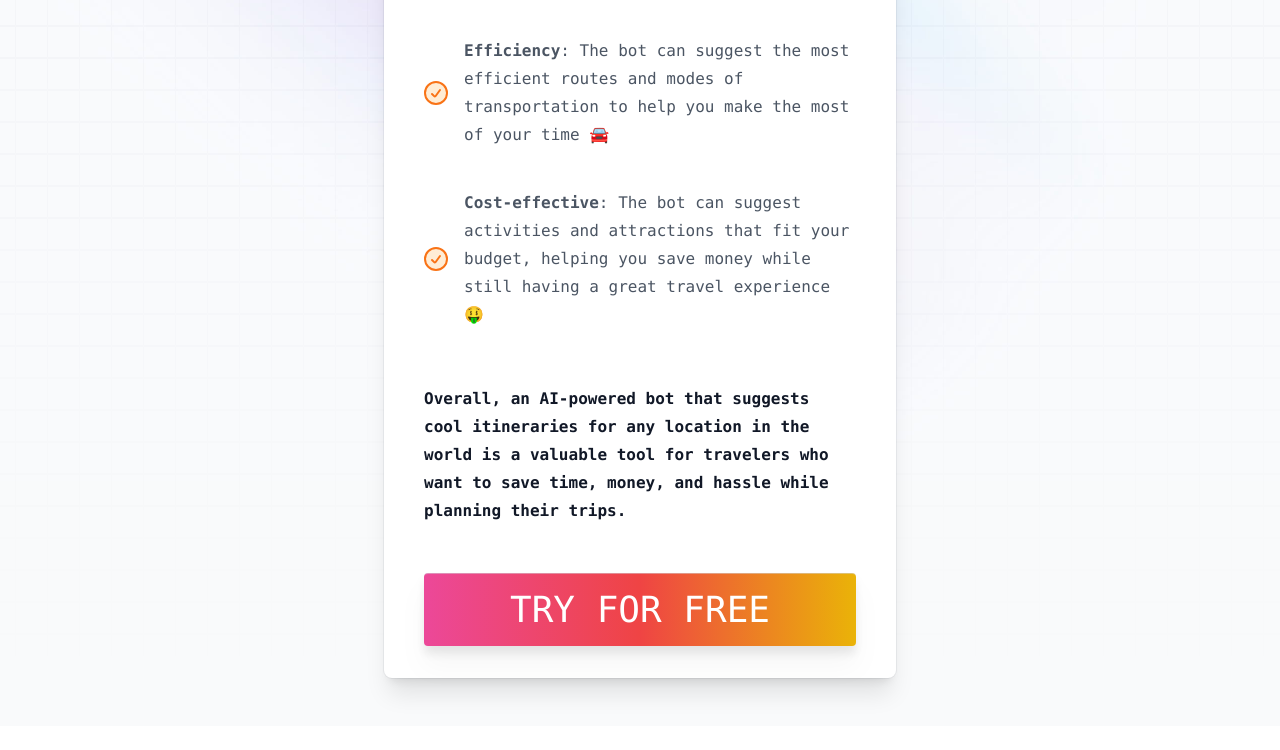
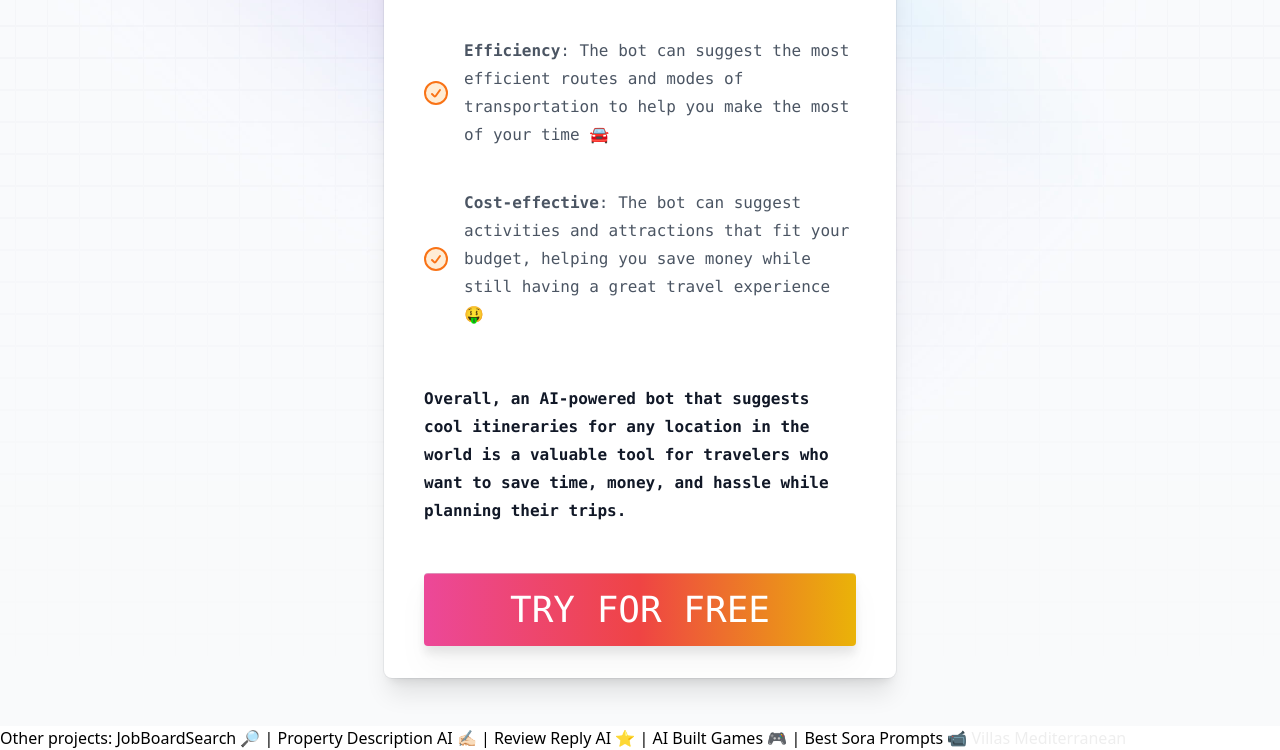
Before and after one commit to rrmdp/itinerarybot, a plain HTML site: page index.html in a window 1280 px wide. Shown: the part 707-1457 px from the top of the page. Before the commit the page ends 1433 px from the top, so only its background shows below. Drawn offline with nearby package versions, Linux system fonts and the light colour scheme.

Commit message:
Added other projects

```diff
--- a/index.html
+++ b/index.html
@@ -93,5 +93,14 @@
     </div>
   </div>
 </div>
+<div>
+  Other projects:
+  <a rel="noopener" href="https://jobboardsearch.com/?ref=touristitinerary target="_blank">JobBoardSearch 🔎</a> |
+  <a rel="noopener" href="https://propertydescriptionai.com/?ref=touristitinerary target="_blank">Property Description AI ✍🏻</a> |
+  <a rel="noopener" href="https://reviewreplyai.com/?ref=touristitinerary" target="_blank">Review Reply AI ⭐</a> |
+  <a rel="noopener" href="https://aibuiltgames.com/?ref=touristitinerary" target="_blank">AI Built Games 🎮</a> |
+  <a rel="noopener" href="https://bestsoraprompts.com/?ref=touristitinerary" target="_blank">Best Sora Prompts 📹</a>
+  <a style="color:#eee;" rel="noopener" href="https://www.villasmediterranean.com/?ref=touristitinerary" target="_blank">Villas Mediterranean</a>
+</div>
 </body>
 </html>
```
